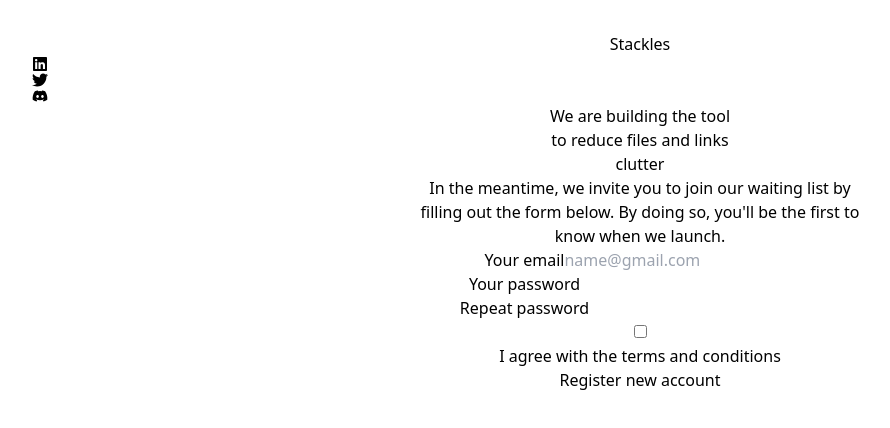
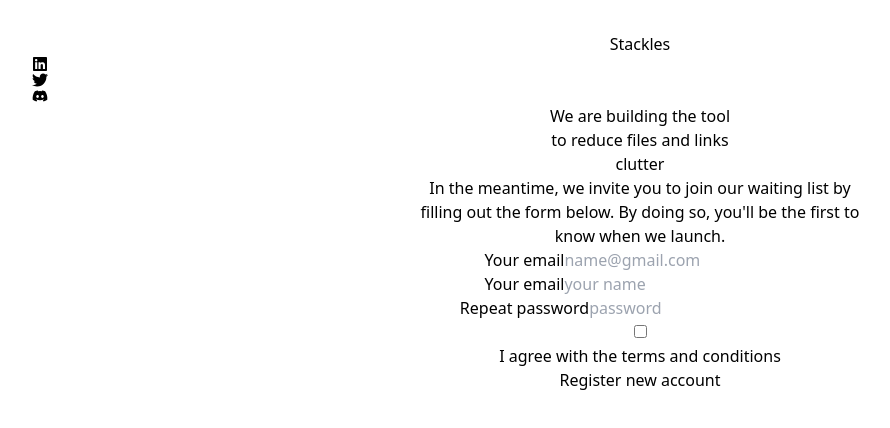
Before and after one commit to Stackles-Labs/stackles-frontend-venturathon, a React (Vite) app: page / in a window 1280 px wide. Shown: the top 428 px of the page, without its empty margins (0-890 px from the left). Built offline with nearby package versions, Linux system fonts and the light colour scheme.

Commit message:
form made

```diff
--- a/src/components/Form/Form.jsx
+++ b/src/components/Form/Form.jsx
@@ -4,26 +4,28 @@
   return (
     <div>
 
-<form class="max-w-sm mx-auto">
-  <div class="mb-5">
+<form class="max-w-sm mx-auto border-2 rounded-xl mt-[40px]  p-[10px] ">
+
+  <div class="mb-5 ">
     <label for="email" class="block mb-2 text-sm font-medium text-gray-900 dark:text-white">Your email</label>
     <input type="email" id="email" class="shadow-sm bg-gray-50 border border-gray-300 text-gray-900 text-sm rounded-lg
      focus:ring-blue-500 focus:border-blue-500 block w-full p-2.5 dark:bg-gray-700 dark:border-gray-600 dark:placeholder-gray-400
       dark:text-white dark:focus:ring-blue-500 dark:focus:border-blue-500 dark:shadow-sm-light" placeholder="name@gmail.com" required></input>
   </div>
 
-  <div class="mb-5">
-    <label for="password" class="block mb-2 text-sm font-medium text-gray-900 dark:text-white">Your password</label>
-    <input type="password" id="password" class="shadow-sm bg-gray-50 border border-gray-300 text-gray-900 text-sm rounded-lg
+  <div class="mb-5 ">
+    <label for="name" class="block mb-2 text-sm font-medium text-gray-900 dark:text-white">Your email</label>
+    <input type="text" id="name" class="shadow-sm bg-gray-50 border border-gray-300 text-gray-900 text-sm rounded-lg
      focus:ring-blue-500 focus:border-blue-500 block w-full p-2.5 dark:bg-gray-700 dark:border-gray-600 dark:placeholder-gray-400
-      dark:text-white dark:focus:ring-blue-500 dark:focus:border-blue-500 dark:shadow-sm-light" required></input>
+      dark:text-white dark:focus:ring-blue-500 dark:focus:border-blue-500 dark:shadow-sm-light" placeholder="your name" required></input>
   </div>
+
 
   <div class="mb-5">
     <label for="repeat-password" class="block mb-2 text-sm font-medium text-gray-900 dark:text-white">Repeat password</label>
     <input type="password" id="repeat-password" class="shadow-sm bg-gray-50 border border-gray-300 text-gray-900 text-sm rounded-lg
      focus:ring-blue-500 focus:border-blue-500 block w-full p-2.5 dark:bg-gray-700 dark:border-gray-600 dark:placeholder-gray-400
-      dark:text-white dark:focus:ring-blue-500 dark:focus:border-blue-500 dark:shadow-sm-light" required></input>
+      dark:text-white dark:focus:ring-blue-500 dark:focus:border-blue-500 dark:shadow-sm-light" placeholder='password' required></input>
   </div>
 
   <div class="flex items-start mb-5">
```
